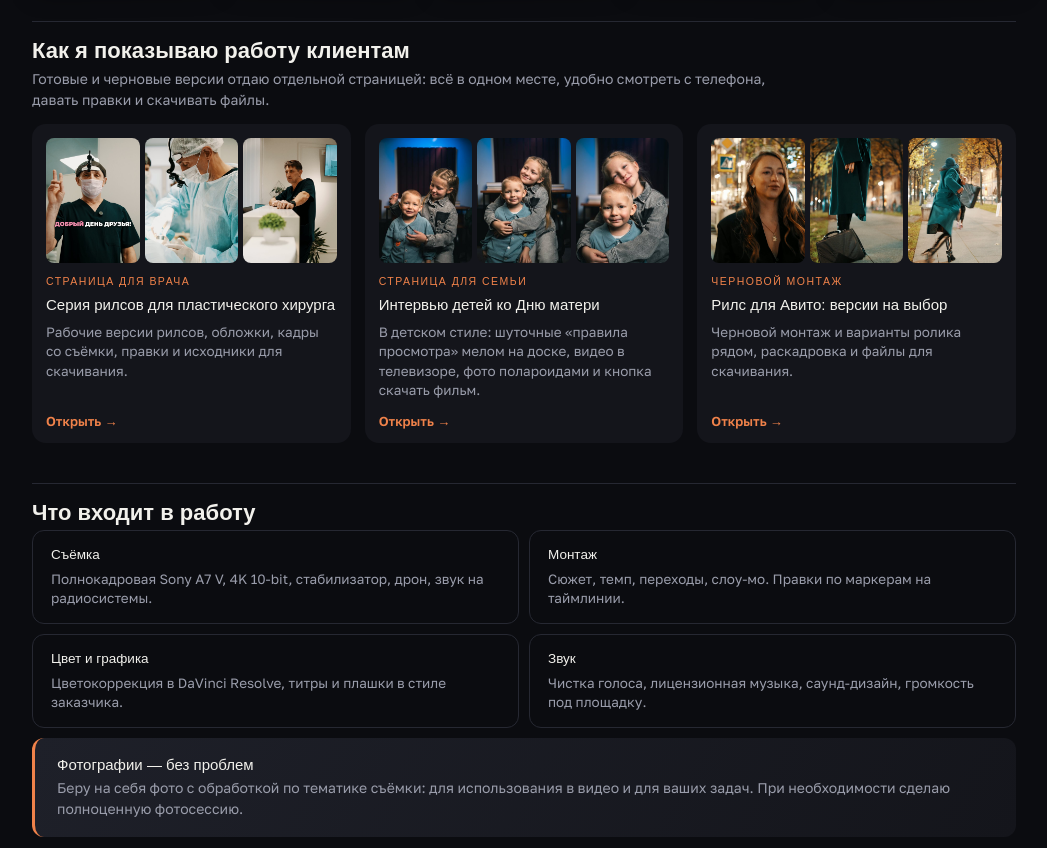
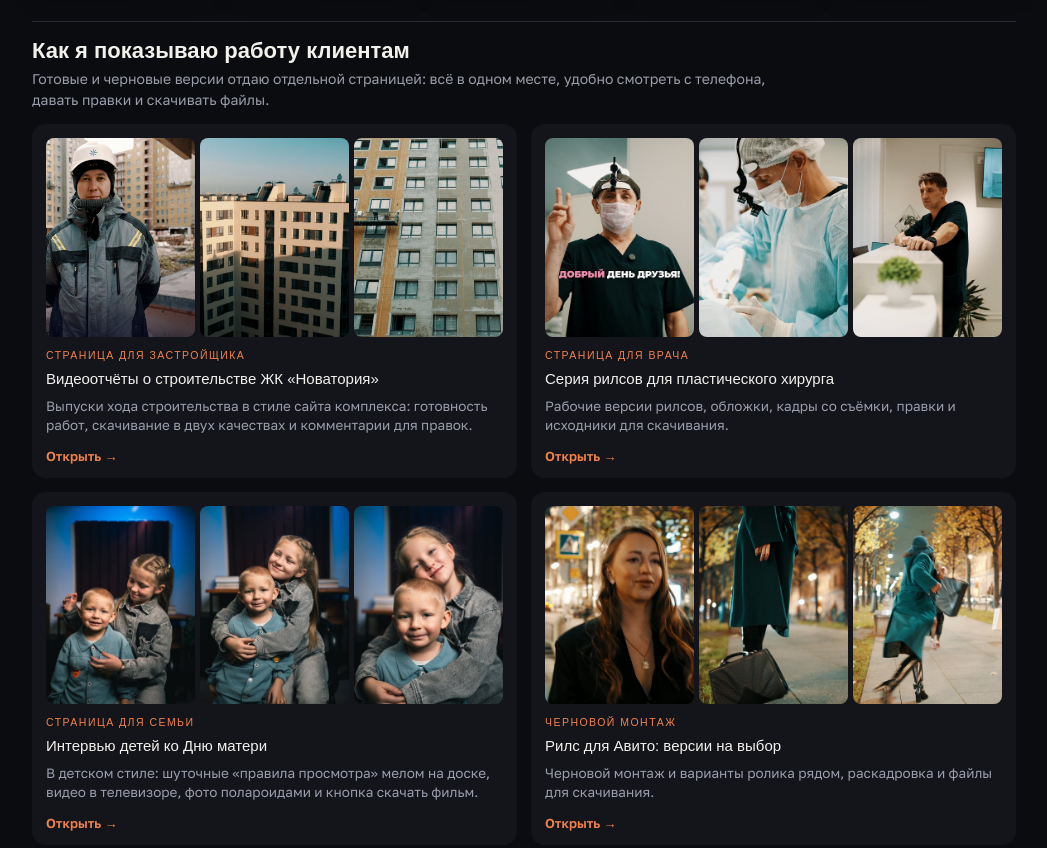
Before and after one commit to tinextreme-alt/offers, a plain HTML site: page showreel/index.html in a window 1280 px wide. Shown: the part 5460-6308 px from the top of the page, without its empty margins (116-1163 px from the left). Drawn offline with Linux system fonts and the light colour scheme; a web font is replaced by a local one.

Commit message:
showreel: страница Новатории в «Как я показываю работу клиентам»

```diff
--- a/showreel/index.html
+++ b/showreel/index.html
@@ -62,7 +62,7 @@ h2{font:700 22px/1.2 var(--display);margin:0}
 .steps{display:grid;grid-template-columns:repeat(4,1fr);gap:12px}.steps div{border-top:2px solid var(--ac);padding-top:10px;font-size:14px}.steps b{display:block;font:500 12px var(--display);color:var(--ac);margin-bottom:4px}
 .kitlink{display:flex;align-items:center;gap:16px;background:linear-gradient(120deg,#1E2029,#14151B);border-left:3px solid var(--ac);border-radius:12px;padding:18px 22px;text-decoration:none}
 .kitlink b{font:500 16px var(--display)}.kitlink span{color:var(--muted);font-size:14px}.kitlink i{margin-left:auto;font:600 14px var(--body);font-style:normal;background:var(--ac);color:#14151B;padding:11px 18px;border-radius:8px;white-space:nowrap;transition:filter .2s}.kitlink:hover i{filter:brightness(1.12)}
-.cases{display:grid;grid-template-columns:repeat(3,1fr);gap:14px}
+.cases{display:grid;grid-template-columns:repeat(2,1fr);gap:14px}
 .case{display:flex;flex-direction:column;gap:8px;background:var(--card);border-radius:14px;padding:14px;text-decoration:none;transition:box-shadow .2s}
 .case:hover{box-shadow:inset 0 0 0 1px var(--ac)}
 .case .thumbs{display:grid;grid-template-columns:repeat(3,1fr);gap:5px;margin-bottom:4px}
@@ -120,6 +120,7 @@ h2{font:700 22px/1.2 var(--display);margin:0}
   <div class="gh"><h2>Как я показываю работу клиентам</h2></div>
   <p class="gl">Готовые и черновые версии отдаю отдельной страницей: всё в одном месте, удобно смотреть с телефона, давать правки и скачивать файлы.</p>
   <div class="cases">
+    <a class="case" href="https://tinextreme-alt.github.io/offers/novatoria-video/" target="_blank" rel="noopener"><div class="thumbs"><img src="img/nov-1.jpg" alt="Начальник участка на стройплощадке" loading="lazy"><img src="img/nov-2.jpg" alt="Фасад готового дома ЖК «Новатория»" loading="lazy"><img src="img/nov-3.jpg" alt="Облицовка фасада, вторая очередь" loading="lazy"></div><span class="tag">Страница для застройщика</span><b>Видеоотчёты о строительстве ЖК «Новатория»</b><p>Выпуски хода строительства в стиле сайта комплекса: готовность работ, скачивание в двух качествах и комментарии для правок.</p><i>Открыть →</i></a>
     <a class="case" href="https://tinextreme-alt.github.io/offers/dr-shapovalov/" target="_blank" rel="noopener"><div class="thumbs"><img src="img/sh-face.jpg" alt="Хирург перед операцией" loading="lazy"><img src="img/sh-or.jpg" alt="Хирург в операционной" loading="lazy"><img src="img/clinic3.jpg" alt="Врач у стойки клиники" loading="lazy"></div><span class="tag">Страница для врача</span><b>Серия рилсов для пластического хирурга</b><p>Рабочие версии рилсов, обложки, кадры со съёмки, правки и исходники для скачивания.</p><i>Открыть →</i></a>
     <a class="case" href="https://tinextreme-alt.github.io/offers/roma-veronika/" target="_blank" rel="noopener"><div class="thumbs"><img src="img/mom-01.jpg" alt="Рома и Вероника" loading="lazy"><img src="img/mom-03.jpg" alt="Рома и Вероника" loading="lazy"><img src="img/mom-04.jpg" alt="Рома и Вероника" loading="lazy"></div><span class="tag">Страница для семьи</span><b>Интервью детей ко Дню матери</b><p>В детском стиле: шуточные «правила просмотра» мелом на доске, видео в телевизоре, фото полароидами и кнопка скачать фильм.</p><i>Открыть →</i></a>
     <a class="case" href="https://tinextreme-alt.github.io/offers/avito-reel/" target="_blank" rel="noopener"><div class="thumbs"><img src="img/av-2.jpg" alt="Кадр рилса для Авито" loading="lazy"><img src="img/av-5.jpg" alt="Кадр рилса для Авито" loading="lazy"><img src="img/av-8.jpg" alt="Кадр рилса для Авито" loading="lazy"></div><span class="tag">Черновой монтаж</span><b>Рилс для Авито: версии на выбор</b><p>Черновой монтаж и варианты ролика рядом, раскадровка и файлы для скачивания.</p><i>Открыть →</i></a>
```
Also changed, not shown: showreel/img/nov-1.jpg (added), showreel/img/nov-2.jpg (added), showreel/img/nov-3.jpg (added).
